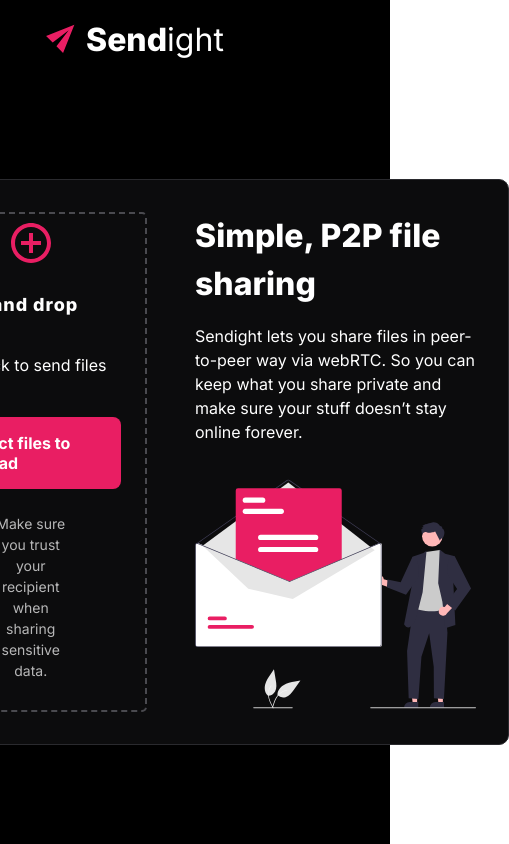
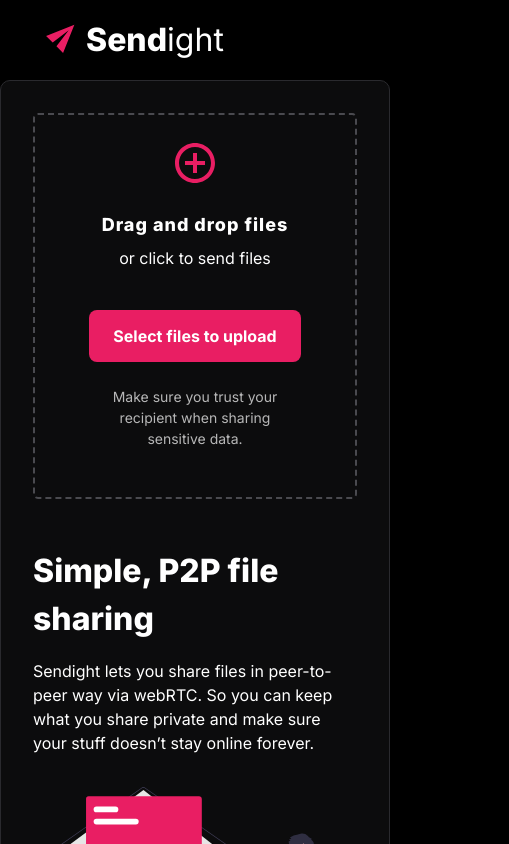
Before and after one commit to thephilomaths/sendight-frontend, a React (Create React App) app: page / in a window 390 px wide. Shown: the top 844 px of the page, 509 px wide, since content can reach past the window. Built offline with nearby package versions, Linux system fonts and the light colour scheme.

Commit message:
Handle mobile view and fix css

```diff
--- a/src/App.tsx
+++ b/src/App.tsx
@@ -5,10 +5,7 @@
 import { Navbar } from './components/Navbar';
 
 const Wrapper = styled.div`
-  display: flex;
-  flex-direction: column;
-  height: 100vh;
-  width: 100%;
+  height: 100%;
 `;
 
 const App = () => {
--- a/src/components/FileDropper/FileDropper.tsx
+++ b/src/components/FileDropper/FileDropper.tsx
@@ -15,12 +15,16 @@
   align-items: center;
   justify-content: center;
   border-radius: 5px;
-  padding: 0 24px;
+  padding: 24px;
   transition: 0.3s;
 
   &:hover {
     background-color: #111111;
     transition: 0.3s;
+  }
+
+  @media screen and (min-width: 960px) {
+    padding: 96px 24px;
   }
 `;
 
@@ -44,7 +48,7 @@
 
 const iconStyles = {
   color: '#E91E63',
-  'font-size': '48px',
+  fontSize: '48px',
 };
 
 const FileDropper = () => {
--- a/src/index.css
+++ b/src/index.css
@@ -1,9 +1,15 @@
 @import url('https://fonts.googleapis.com/css2?family=Inter:wght@100;300;400;500;600;700;800;900&display=swap');
 @import url('https://fonts.googleapis.com/css2?family=Inter:wght@400;500;600&display=swap');
+
+html, body, #root {
+  height: 100%;
+  width: 100%;
+}
 
 body {
   margin: 0;
   color: white;
+  background-color: #000000;
   font-family: 'Inter', 'Roboto', sans-serif;
   -webkit-font-smoothing: antialiased;
   -moz-osx-font-smoothing: grayscale;
--- a/src/screens/Sharing/Sharing.tsx
+++ b/src/screens/Sharing/Sharing.tsx
@@ -6,17 +6,17 @@
 import SendIllustration from '../../assets/illustrations/send.svg';
 
 const Wrapper = styled.div`
-  background-color: black;
-  height: 100%;
-  width: 100%;
-  flex: 1;
   display: flex;
-  align-items: center;
-  justify-content: center;
+  height: 90%;
+
+  @media screen and (min-width: 960px) {
+    align-items: center;
+    justify-content: center;
+  }
 `;
 
 const Container = styled.div`
-  height: 500px;
+  height: fit-content;
   width: 1024px;
   padding: 32px;
   border: 1px solid rgba(42, 42, 46, 1);
@@ -26,19 +26,30 @@
 
 const ActionWrapper = styled.div`
   display: flex;
-  height: 100%;
+  flex-direction: column;
+
+  @media screen and (min-width: 960px) {
+    flex-direction: row;
+  }
 `;
 
 const FileDropperWrapper = styled.div`
-  margin-right: 48px;
-  width: 45%;
+  margin: 0 0 48px 0;
+
+  @media screen and (min-width: 960px) {
+    margin: 0 48px 0 0;
+    width: 45%;
+  }
 `;
 
 const Content = styled.div`
-  width: 50%;
   display: flex;
   flex-direction: column;
   justify-content: center;
+
+  @media screen and (min-width: 960px) {
+    width: 50%;
+  }
 `;
 
 const Heading = styled.div`
```
Also changed, not shown: 1 other file (tests, documents, lock files or other folders).
